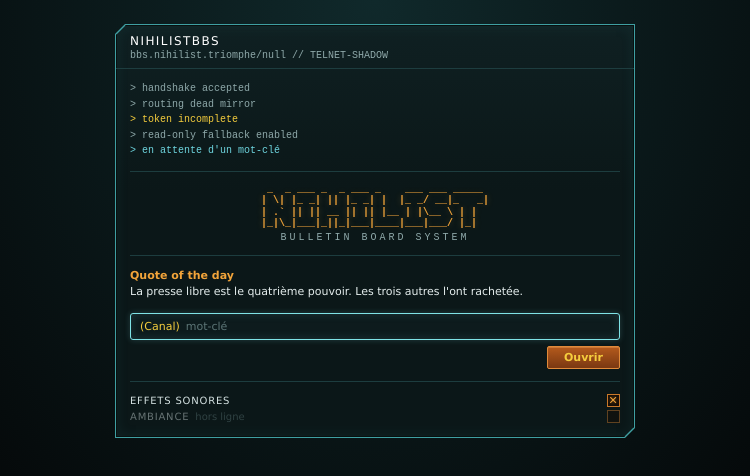
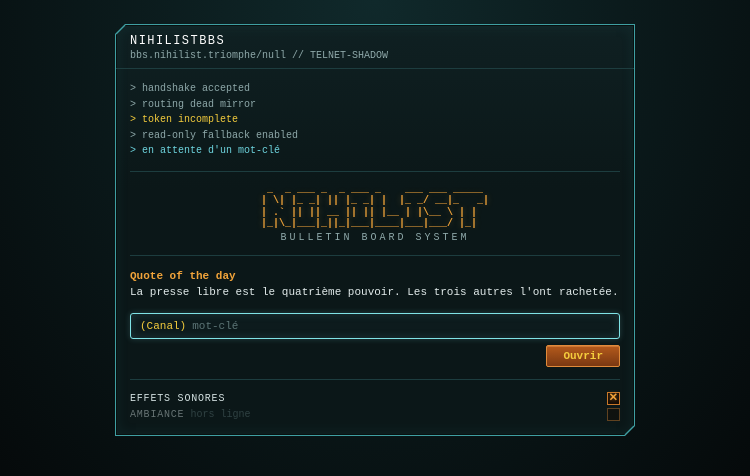
Before and after one commit to tolst0i/tolst0i.github.io, a plain HTML site: page nihilistbbs/index.html in a window 1280 px wide. Shown: the whole page, without its empty margins (265-1015 px from the left). Drawn offline with Linux system fonts and the light colour scheme; no server answers.

Commit message:
NIHILISTBBS : tout en Courier New
Co-Authored-By: Claude Opus 5.5 <noreply@anthropic.com>
Claude-Session: https://claude.ai/code/session_01P44SXR2mUi5RaPuroRR3JT

```diff
--- a/nihilistbbs/assets/bbs.css
+++ b/nihilistbbs/assets/bbs.css
@@ -12,7 +12,7 @@
   --dark:#5c7576;
   --red:#ff6a4a;
   --cyan:#6fd6e0;
-  --ui:Verdana,Tahoma,Geneva,sans-serif;
+  --ui:'Courier New',Courier,monospace;
   --mono:'Courier New',Courier,monospace;
   --cut:10px;
 }
```
